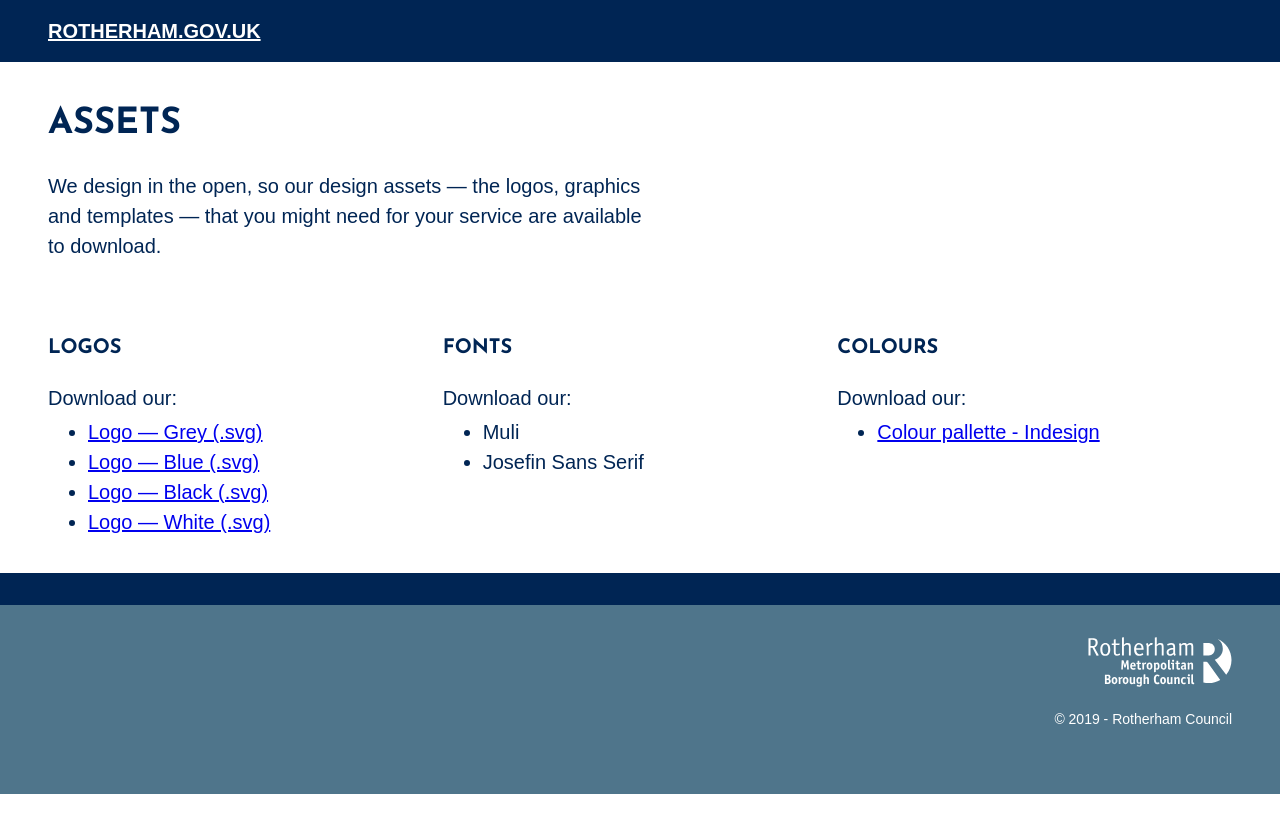
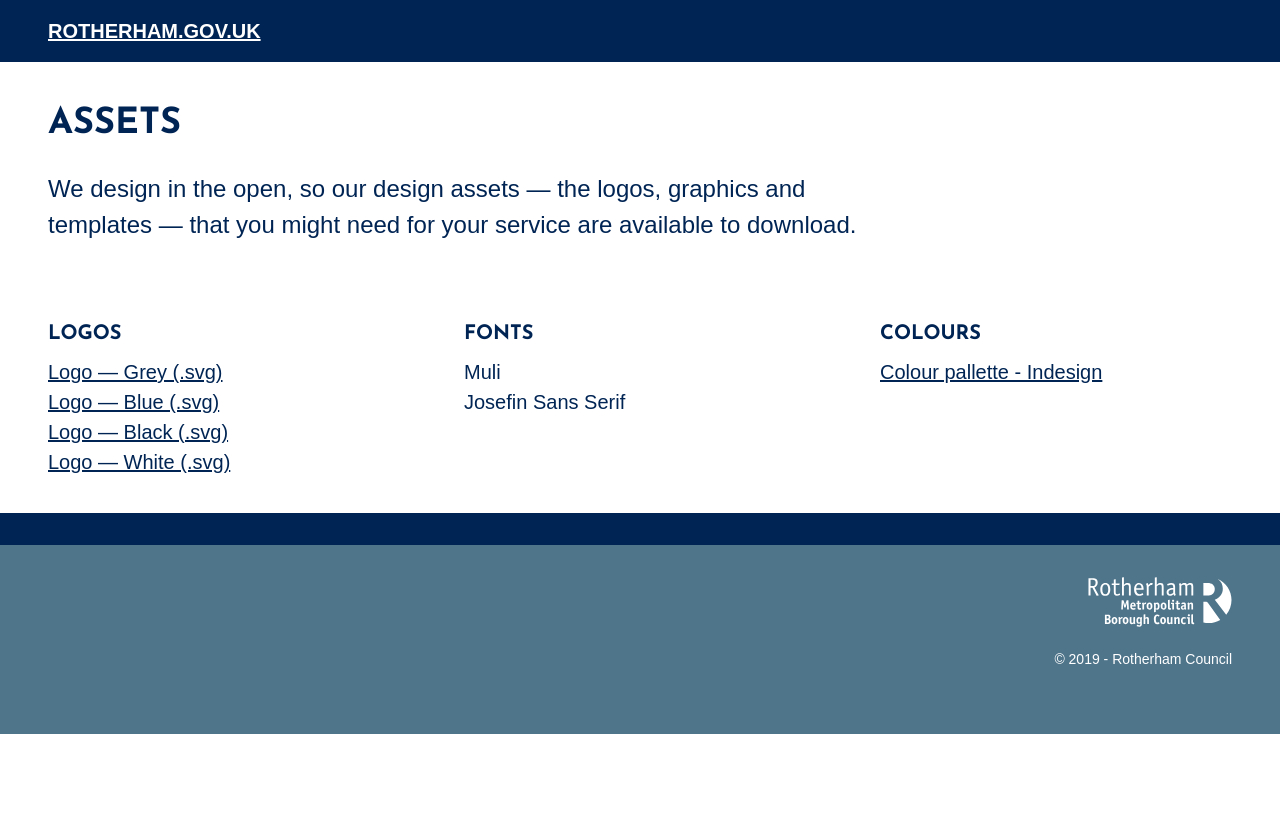
Before and after one commit to rothgov/design-manual, a Jekyll site: the page built from assets.html, in a window 1280 px wide. Shown: the top 833 px of the page. Built offline with Jekyll 4.4.1, drawn with Linux system fonts in a browser that asks for light colours; some web fonts are replaced.

Commit message:
Update assets.html

```diff
--- a/assets.html
+++ b/assets.html
@@ -3,46 +3,43 @@
 layout: default
 ---
 
-<section class="ph4-l">
-  <div class="container ph3 pv3 center">
-    <h1 class="f2 lh-title fw7 measure josefin ttu blue-grey-5">Assets</h1>
-    <p class="f4 lh-copy measure">We design in the open, so our design assets — the logos, graphics and templates — that you might need for your service are available to download.</p>
+<section class="ph3">
+  <div class="container ph4-l pv3 center">
+    <h1 class="f2 lh-title fw7 measure josefin ttu">Assets</h1>
+    <p class="f3 measure-wide">We design in the open, so our design assets — the logos, graphics and templates — that you might need for your service are available to download.</p>
   </div>
 </section>
-<section class="ph4-l">
-  <div class="container ph3 pv3 center flex flex-column flex-row-m flex-row-l justify-between">
-    <div class="w-third-m w-third-l">
-      <h3 class="f4 josefin ttu blue-grey-5 mb0">Logos</h3>
-      <p class="lh-copy mb0">Download our:</p>
-      <ul class="lh-copy mt1">
+<section class="ph3">
+  <div class="container pv3 center flex flex-column flex-row-m flex-row-l justify-between">
+    <div class="w-third-m w-third-l ph4-l">
+      <h3 class="f4 josefin ttu mb0">Logos</h3>
+      <ul class="list pl0 mt2">
         <li>
-          <a href="https://rothgov.github.io/design/images/rmbc-logo-grey.svg">Logo — Grey (.svg)</a>
+          <a class="link blue hover-blue-l" href="https://rothgov.github.io/design/images/rmbc-logo-grey.svg">Logo — Grey (.svg)</a>
         </li>
         <li>
-          <a href="https://rothgov.github.io/design/images/rmbc-logo-blue.svg">Logo — Blue (.svg)</a>
+          <a class="link blue hover-blue-l" href="https://rothgov.github.io/design/images/rmbc-logo-blue.svg">Logo — Blue (.svg)</a>
         </li>
         <li>
-          <a href="https://rothgov.github.io/design/images/rmbc-logo-black.svg">Logo — Black (.svg)</a>
+          <a class="link blue hover-blue-l" href="https://rothgov.github.io/design/images/rmbc-logo-black.svg">Logo — Black (.svg)</a>
         </li>
         <li>
-          <a href="https://rothgov.github.io/design/images/rmbc-logo-white.svg">Logo — White (.svg)</a>
+          <a class="link blue hover-blue-l" href="https://rothgov.github.io/design/images/rmbc-logo-white.svg">Logo — White (.svg)</a>
         </li>
       </ul>
     </div>
-    <div class="w-third-m w-third-l">
-      <h3 class="f4 josefin ttu blue-grey-5 mb0">Fonts</h3>
-      <p class="lh-copy mb0">Download our:</p>
-      <ul class="lh-copy mt1">
+    <div class="w-third-m w-third-l ph4-l">
+      <h3 class="f4 josefin ttu mb0">Fonts</h3>
+      <ul class="list pl0 mt2">
         <li>Muli</li>
         <li>Josefin Sans Serif</li>
       </ul>
     </div>
-    <div class="w-third-m w-third-l">
-      <h3 class="f4 josefin ttu blue-grey-5 mb0">Colours</h3>
-      <p class="lh-copy mb0">Download our:</p>
-      <ul class="lh-copy mt1">
+    <div class="w-third-m w-third-l ph4-l">
+      <h3 class="f4 josefin ttu mb0">Colours</h3>
+      <ul class="list pl0 mt2">
         <li>
-          <a href="https://github.com/rothgov/design/blob/gh-pages/files/rotherham-colours-cmyk.ase">Colour pallette - Indesign</a>
+          <a class="link blue hover-blue-l" href="https://github.com/rothgov/design/blob/gh-pages/files/rotherham-colours-cmyk.ase">Colour pallette - Indesign</a>
         </li>
       </ul>
     </div>
```
